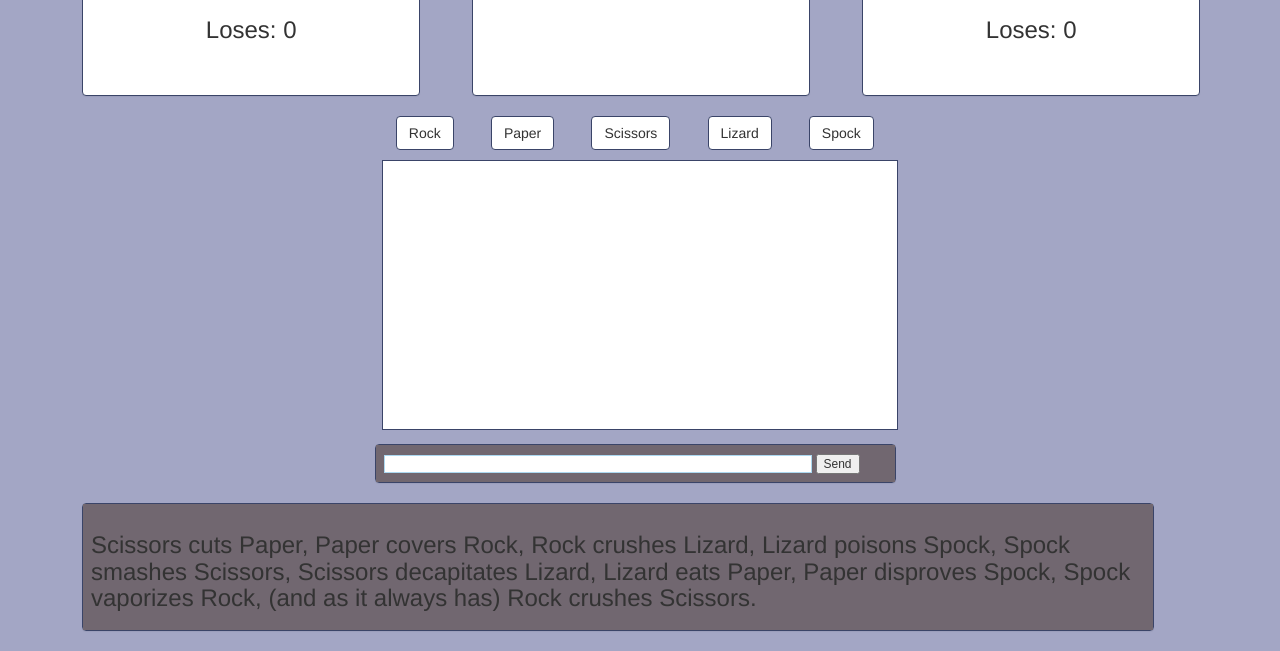
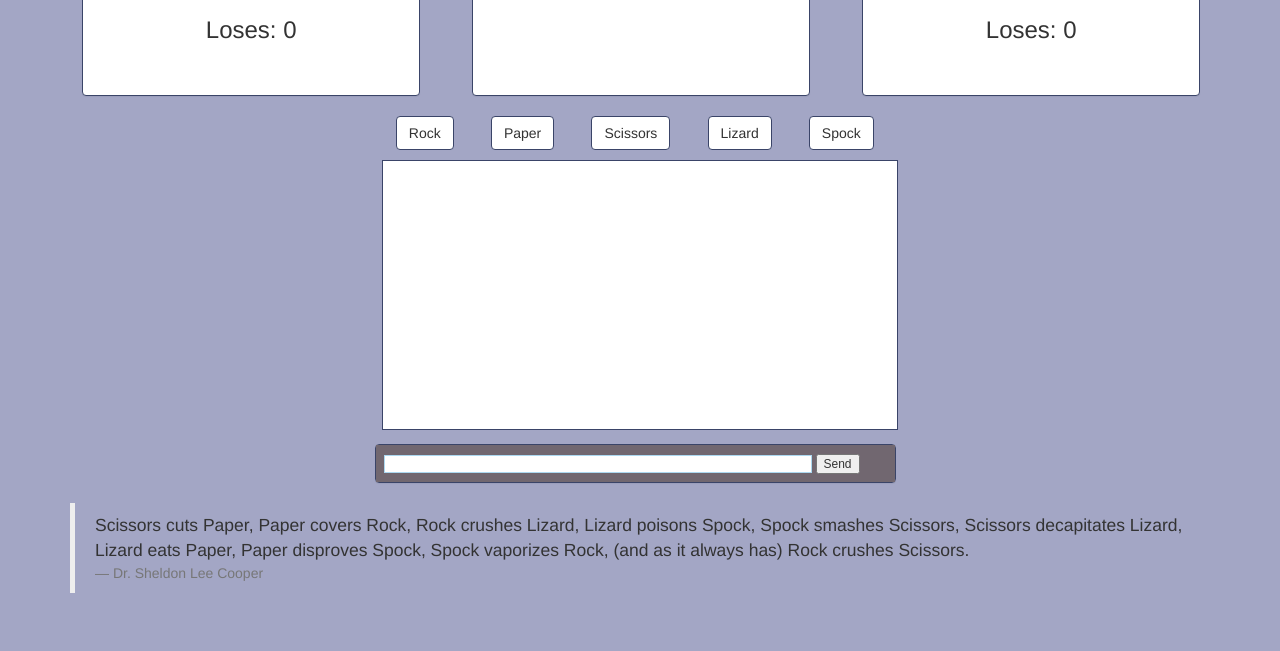
Before and after one commit to nathan25maloney/RPS-Multiplayer, a plain HTML site: page index.html in a window 1280 px wide. Shown: the part 361-1012 px from the top of the page. After the commit the page ends 974 px from the top, so only its background shows below. Drawn offline with nearby package versions, Linux system fonts and the light colour scheme; no server answers.

Commit message:
added better explanation

```diff
--- a/index.html
+++ b/index.html
@@ -2,6 +2,7 @@
 <html>
 <head>
 	<link rel="stylesheet" href="assets/css/reset.css">
+	<meta name="viewport" content="width=device-width, initial-scale=1">
 	<title>RPSLS Multiplayer</title>
 	<link rel="stylesheet" href="https://maxcdn.bootstrapcdn.com/bootstrap/3.3.6/css/bootstrap.min.css" integrity="sha384-1q8mTJOASx8j1Au+a5WDVnPi2lkFfwwEAa8hDDdjZlpLegxhjVME1fgjWPGmkzs7" crossorigin="anonymous">
 	<link rel="stylesheet" href="assets/css/style.css">
@@ -93,10 +94,8 @@
 	</div>
 	<div class="row">
 		<div class="col-md-12">
-
-			<div class="panel panel-default">
-	            <div class="panel-body">
-			    <h3>Scissors cuts Paper,
+		<blockquote>
+		    <p>Scissors cuts Paper,
 				Paper covers Rock,
 				Rock crushes Lizard,
 				Lizard poisons Spock,
@@ -105,11 +104,15 @@
 				Lizard eats Paper,
 				Paper disproves Spock,
 				Spock vaporizes Rock,
-				(and as it always has) Rock crushes Scissors.
-			    </h3>
+				(and as it always has) Rock crushes Scissors.</p>
+		    <footer>Dr. Sheldon Lee Cooper</footer>
+		  </blockquote>
 
-	            </div>
-	        </div>
+
+
+
+
+
 
 		</div>
 	</div>
```
